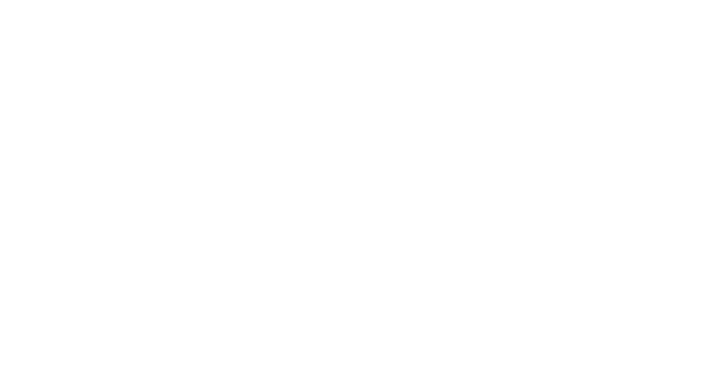
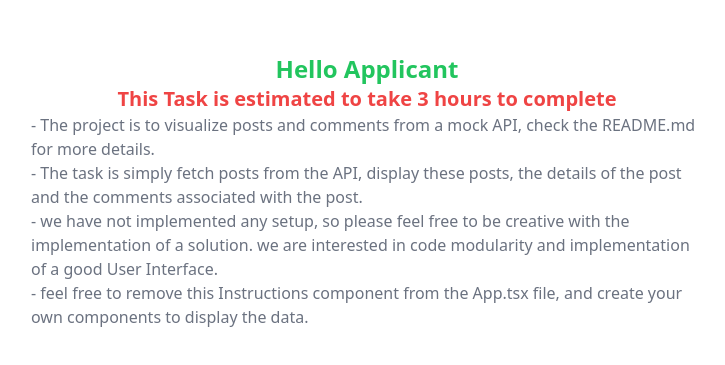
Before and after one commit to fsjavier/fe-interview-jfs, a React (Vite) app: page / in a window 1280 px wide. Shown: the part 209-574 px from the top of the page, without its empty margins (273-998 px from the left). Built offline with nearby package versions, Linux system fonts and the light colour scheme.

Commit message:
add instructions

```diff
--- a/src/App.tsx
+++ b/src/App.tsx
@@ -1,11 +1,11 @@
-import './App.css'
+import Instructions from "./components/Instructions"
 
 function App() {
 
 
   return (
     <>
-
+      <Instructions />
     </>
   )
 }
--- /dev/null
+++ b/src/components/Instructions.tsx
@@ -0,0 +1,31 @@
+const Instructions = () => {
+  return (
+    <>
+      <div className="flex flex-col items-center justify-center h-screen max-w-2xl mx-auto">
+        <h1 className="text-2xl font-bold text-green-500">Hello Applicant</h1>
+        <h1 className="text-xl font-bold text-red-500">
+          This Task is estimated to take 3 hours to complete
+        </h1>
+        <p className="text-md text-gray-500">
+          - The project is to visualize posts and comments from a mock API,
+          check the README.md for more details.{" "}
+        </p>
+        <p className="text-md text-gray-500">
+          - The task is simply fetch posts from the API, display these posts,
+          the details of the post and the comments associated with the post.
+        </p>
+        <p className="text-md text-gray-500">
+          - we have not implemented any setup, so please feel free to be
+          creative with the implementation of a solution. we are interested in
+          code modularity and implementation of a good User Interface.
+        </p>
+        <p className="text-md text-gray-500">
+          - feel free to remove this Instructions component from the App.tsx
+          file, and create your own components to display the data.
+        </p>
+      </div>
+    </>
+  );
+};
+
+export default Instructions;
--- a/src/index.css
+++ b/src/index.css
@@ -0,0 +1,3 @@
+@tailwind base;
+@tailwind components;
+@tailwind utilities;
--- a/tailwind.config.js
+++ b/tailwind.config.js
@@ -1,6 +1,11 @@
 /** @type {import('tailwindcss').Config} */
 export default {
-  content: [],
+  content: [
+    "./pages/**/*.{ts,tsx}",
+    "./components/**/*.{ts,tsx}",
+    "./app/**/*.{ts,tsx}",
+    "./src/**/*.{ts,tsx}",
+  ],
   theme: {
     extend: {},
   },
```
Also changed, not shown: 1 other file (tests, documents, lock files or other folders).
